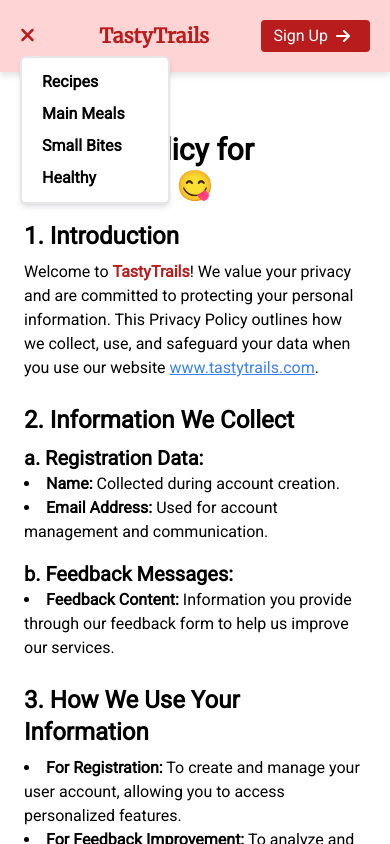
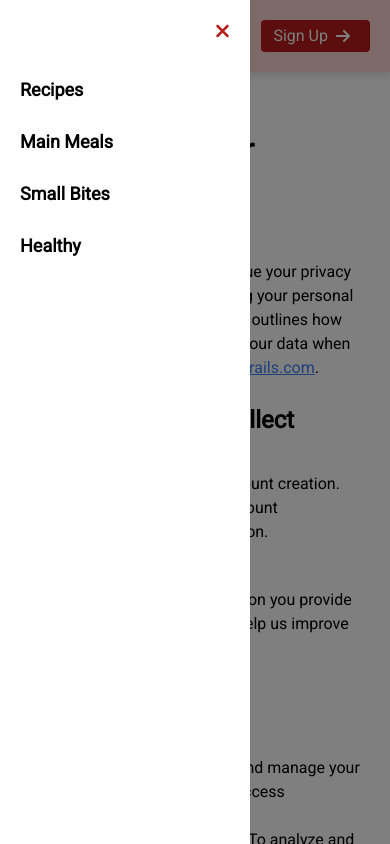
Before and after one commit to AlfiyaSiddique/TastyTrails, a React (Vite) app in the folder frontend/: page /privacy-policy in a window 390 px wide. Both pictures are taken after a click on the button 28 px from the left and 36 px from the top of the page. Shown: the top 844 px of the page. Built offline with nearby package versions, Linux system fonts and the light colour scheme.

Commit message:
enhance styling of footer and navbar in mobile view (#291)

```diff
--- a/frontend/src/Components/Footer.jsx
+++ b/frontend/src/Components/Footer.jsx
@@ -94,14 +94,21 @@ const Footer = () => {
       {path !== "/user" && (
         <>
           <footer className="text-gray-600 body-font w-full">
-            <div className="container px-2 py-2 flex items-center sm:flex-row flex-col">
-              <span className="flex title-font font-bold items-center md:justify-start justify-center text-red-700">
+            <div className="container px-2 py-2 flex items-center sm:flex-row flex-col justify-between space-y-4">
+              <div className="flex title-font font-bold items-center md:justify-start justify-center text-red-700 max-sm:flex-col">
+
                 <span className="ml-3 text-xl font-[Mrriweather]">
                   TastyTrails
                 </span>
+
+                <div className="text-sm text-gray-500 sm:ml-4 sm:pl-4 sm:border-l-2 sm:border-gray-200 sm:py-2 sm:mt-0 mt-4 sm:text-center flex max-sm:flex-col">
+
+                  <div>
+
+                    <span>
+                      © {new Date().getFullYear()} TastyTrails Developer —
                     </span>
-              <p className="text-sm text-gray-500 sm:ml-4 sm:pl-4 sm:border-l-2 sm:border-gray-200 sm:py-2 sm:mt-0 mt-4 sm:text-center">
-                © {new Date().getFullYear()} TastyTrails Developer —
+
                     <Link
                       to="https://twitter.com/A_l_f_i_y_a"
                       className="text-gray-600 ml-1 sm:text-center px-0"
@@ -110,6 +117,9 @@ const Footer = () => {
                     >
                       @A_l_f_i_y_A
                     </Link>
+                  </div>
+                  <div>
+
 
                     {/* added privacy policy */}
                     <Link to="/privacy-policy" className="inline-flex items-center bg-transparent border-0 py-1 px-3 text-red-700 hover:bg-gray-200 rounded transition-all mx-3">
@@ -121,8 +131,14 @@ const Footer = () => {
                         Contributors
                       </button>
                     </Link>
-              </p>
-              <span className="inline-flex sm:ml-auto sm:mt-0 mt-4 justify-center sm:justify-start">
+                  </div>
+
+                </div>
+              </div>
+
+              <div className="flex items-center max-sm:flex-col-reverse">
+
+                <div className="inline-flex sm:ml-auto sm:mt-0 mt-4 justify-center sm:justify-start">
                   <Link
                     to={"https://www.instagram.com/alfiya.17.siddiq/"}
                     className="text-ref-500 text-red-700"
@@ -143,8 +159,9 @@ const Footer = () => {
                   </Link>
 
 
-              </span>
-                <div className="translate flex ml-4 my-auto">
+                </div>
+                <div className="flex">
+                  <div className="translate flex ml-4 my-auto max-sm:ml-0">
                     <GoogleTranslate />
                   </div>
 
@@ -154,7 +171,9 @@ const Footer = () => {
                   >
                     Feedback
                   </button>
+                </div>
 
+              </div>
             </div>
           </footer>
 
@@ -165,7 +184,7 @@ const Footer = () => {
               <div className="bg-white p-6 rounded-lg w-full max-w-lg">
                 {submitStatus === null ? (
                   <>
-                    {}
+                    { }
                     <h2 className="text-2xl font-bold mb-4">Feedback</h2>
                     <form className="space-y-4" onSubmit={handleSubmit}>
                       <div>
@@ -212,8 +231,7 @@ const Footer = () => {
                           {[1, 2, 3, 4, 5].map((star) => (
                             <span
                               key={star}
-                              className={`cursor-pointer ${
-                                rating >= star
+                              className={`cursor-pointer ${rating >= star
                                 ? "text-yellow-400"
                                 : "text-gray-400"
                                 }`}
--- a/frontend/src/Components/GoogleTranslate.jsx
+++ b/frontend/src/Components/GoogleTranslate.jsx
@@ -51,7 +51,7 @@ const GoogleTranslate = () => {
   }, []);
 
   return (
-    <div id="google_element" className="google-translate-container pl-20 md:pl-0">
+    <div id="google_element" className="google-translate-container pl-20 md:pl-0 max-sm:!pl-0">
       <style jsx>{`
         .goog-te-combo {
           display: inline-block;
--- a/frontend/src/Components/Navbar.jsx
+++ b/frontend/src/Components/Navbar.jsx
@@ -1,4 +1,3 @@
-// eslint-disable-next-line no-unused-vars
 import React, { useEffect, useState } from "react";
 import { Link, NavLink, useLocation, useNavigate } from "react-router-dom";
 import { FontAwesomeIcon } from "@fortawesome/react-fontawesome";
@@ -70,24 +69,35 @@ const Navbar = () => {
 
   return (
     <nav
-      className={`z-50 relative navbar${isSticky ? "fixed top-0 left-0 w-full bg-white shadow-md" : ""
-        }`}
+      className={`z-50 relative navbar ${isSticky ? "fixed top-0 left-0 w-full bg-white shadow-md" : ""}`}
     >
       <header className="text-gray-600 body-font">
         <div className="container mx-auto flex items-center justify-between p-5">
+          {/* Mobile menu button */}
           <div className="md:hidden flex items-center">
             <button onClick={handleMenuToggle} className="text-red-700">
               <FontAwesomeIcon icon={menuOpen ? faTimes : faBars} size="lg" />
             </button>
           </div>
-          <nav
-            className={`md:hidden ${menuOpen ? "block" : "hidden"
-              } absolute flex flex-col top-14 left-5 bg-white border-2 shadow-md rounded-md px-5 py-3 space-y-2 w-[150px]`}
+
+          {/* Slide-in Menu and Overlay */}
+          <div
+            className={`fixed inset-0 z-40 transition-all duration-300 transform ${menuOpen ? "translate-x-0" : "-translate-x-full"
+              } flex flex-col top-0 left-0 bg-white w-[250px] h-full p-5`}
           >
+            {/* Close button inside the menu */}
+            <div className="flex justify-end">
+              <button onClick={handleMenuToggle} className="text-red-700">
+                <FontAwesomeIcon icon={faTimes} size="lg" />
+              </button>
+            </div>
+
+            {/* Navigation links with enhanced mobile styling */}
+            <nav className="flex flex-col space-y-6 mt-8 text-lg">
               <NavLink
                 to="/recipes"
                 className={({ isActive }) =>
-                `mr-5 hover:text-red-700 font-semibold ${isActive ? 'text-red-700' : 'text-black'}`
+                  `hover:text-red-700 font-semibold ${isActive ? 'text-red-700' : 'text-black'}`
                 }
                 onClick={handleLinkClick}
               >
@@ -96,7 +106,7 @@ const Navbar = () => {
               <NavLink
                 to="/mainmeals"
                 className={({ isActive }) =>
-                `mr-5 hover:text-red-700 font-semibold ${isActive ? 'text-red-700' : 'text-black'}`
+                  `hover:text-red-700 font-semibold ${isActive ? 'text-red-700' : 'text-black'}`
                 }
                 onClick={handleLinkClick}
               >
@@ -105,7 +115,7 @@ const Navbar = () => {
               <NavLink
                 to="/smallbites"
                 className={({ isActive }) =>
-                `mr-5 hover:text-red-700 font-semibold ${isActive ? 'text-red-700' : 'text-black'}`
+                  `hover:text-red-700 font-semibold ${isActive ? 'text-red-700' : 'text-black'}`
                 }
                 onClick={handleLinkClick}
               >
@@ -114,13 +124,24 @@ const Navbar = () => {
               <NavLink
                 to="/healthy"
                 className={({ isActive }) =>
-                `mr-5 hover:text-red-700 font-semibold ${isActive ? 'text-red-700' : 'text-black'}`
+                  `hover:text-red-700 font-semibold ${isActive ? 'text-red-700' : 'text-black'}`
                 }
                 onClick={handleLinkClick}
               >
                 Healthy
               </NavLink>
             </nav>
+          </div>
+
+          {/* Overlay */}
+          {menuOpen && (
+            <div
+              className="fixed inset-0 z-30 bg-black bg-opacity-50"
+              onClick={handleMenuToggle}
+            />
+          )}
+
+          {/* Logo */}
           <div className="flex title-font font-medium items-center text-red-700 md:mb-0">
             <span className="ml-3 text-xl font-bold">
               <Link to="/" className="font-[Merriweather]">
@@ -129,7 +150,7 @@ const Navbar = () => {
             </span>
           </div>
 
-          {/* Links for larger screens */}
+          {/* Desktop navigation */}
           <nav
             className={
               "hidden md:flex md:flex-row md:ml-auto md:mr-auto items-center text-base justify-center"
@@ -140,7 +161,6 @@ const Navbar = () => {
               className={({ isActive }) =>
                 `mr-5 hover:text-red-700 font-semibold ${isActive ? 'text-red-700' : 'text-black'}`
               }
-              onClick={handleLinkClick}
             >
               Recipes
             </NavLink>
@@ -149,7 +169,6 @@ const Navbar = () => {
               className={({ isActive }) =>
                 `mr-5 hover:text-red-700 font-semibold ${isActive ? 'text-red-700' : 'text-black'}`
               }
-              onClick={handleLinkClick}
             >
               Main Meals
             </NavLink>
@@ -158,7 +177,6 @@ const Navbar = () => {
               className={({ isActive }) =>
                 `mr-5 hover:text-red-700 font-semibold ${isActive ? 'text-red-700' : 'text-black'}`
               }
-              onClick={handleLinkClick}
             >
               Small Bites
             </NavLink>
@@ -167,12 +185,12 @@ const Navbar = () => {
               className={({ isActive }) =>
                 `mr-5 hover:text-red-700 font-semibold ${isActive ? 'text-red-700' : 'text-black'}`
               }
-              onClick={handleLinkClick}
             >
               Healthy
             </NavLink>
           </nav>
 
+          {/* User profile actions */}
           {user === null ? (
             <div className="flex items-center">
               <Link
@@ -216,14 +234,14 @@ const Navbar = () => {
               >
                 <FontAwesomeIcon
                   icon={faBell}
-                  className="text-Black-700 text-lg"
+                  className="text-black-700 text-lg"
                 />
               </div>
             </div>
           )}
         </div>
       </header>
-    </nav >
+    </nav>
   );
 };
 
--- a/frontend/src/Components/Scrolltotop.jsx
+++ b/frontend/src/Components/Scrolltotop.jsx
@@ -11,7 +11,7 @@ const ScrollToTop = () => {
 
   return (
     <button
-      className="fixed bottom-20 right-7 bg-white text-red-700 border-2 border-red-700 rounded-full p-3 shadow-lg hover:bg-red-700 hover:text-white transition duration-200 flex items-center justify-center"
+      className="fixed bottom-20 right-7 max-sm:right-[0.5rem] max-sm:bottom-[0.7rem] bg-white text-red-700 border-2 border-red-700 rounded-full p-3 shadow-lg hover:bg-red-700 hover:text-white transition duration-200 flex items-center justify-center"
       onClick={scrollToTop}
       aria-label="Scroll to top"
     >
```
Lines whose indentation alone changed are shown as unchanged.
